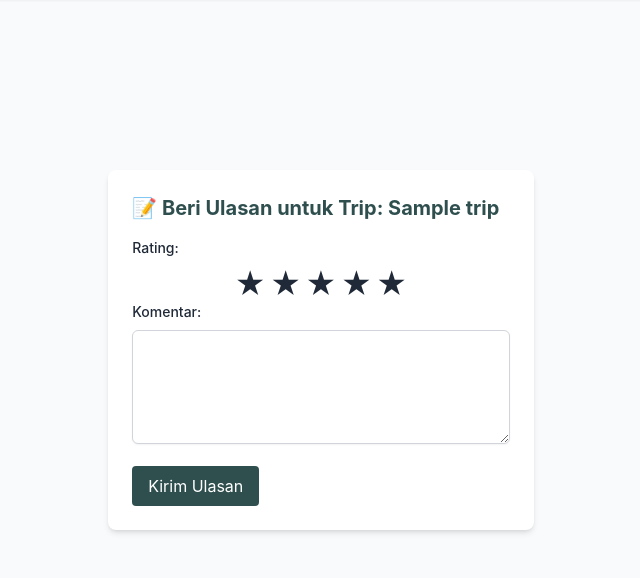
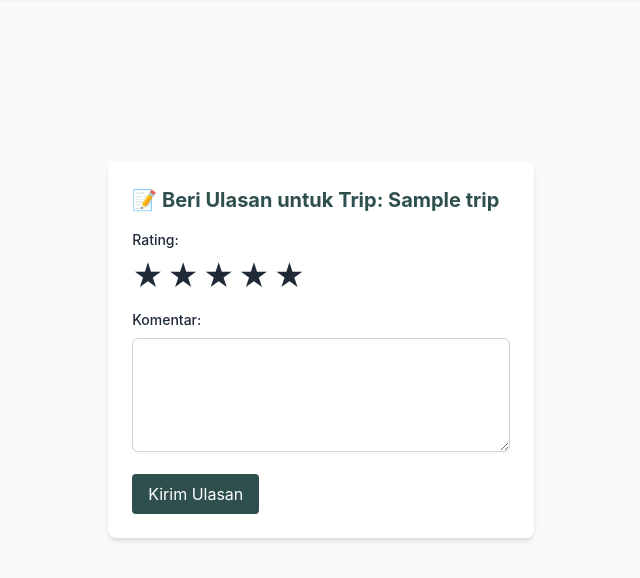
Before and after one commit to mutiaradevita/mountainmates, a Laravel app: template resources/views/peserta/ulasan/create.blade.php in a window 1280 px wide. Shown: the part 80-658 px from the top of the page, without its empty margins (319-959 px from the left). Run offline with Laravel 12, Linux system fonts and the light colour scheme; the template is opened without the code that fills it: most values are stand-ins (such as "Sample title", 1, 10 or a date in 2020); style sheets or scripts are compiled from the project's sources; some libraries are stand-ins or nearby versions.

Commit message:
fix create

```diff
--- a/resources/views/peserta/ulasan/create.blade.php
+++ b/resources/views/peserta/ulasan/create.blade.php
@@ -9,17 +9,14 @@
             @csrf
 
             <label class="block mb-2 text-sm text-gray-700 font-medium">Rating:</label>
-                <div class="flex flex-row-reverse justify-center gap-1">
-    @for ($i = 5; $i >= 1; $i--)
-        <div class="relative">
-            <input type="radio" name="rating" value="{{ $i }}" id="rating-{{ $i }}" class="sr-only peer" />
-            <label for="rating-{{ $i }}" class="text-3xl text-gray-300 cursor-pointer hover:text-yellow-300 peer-checked:text-yellow-400">
-                ★
-            </label>
-        </div>
+                <div class="flex gap-1 mb-4" id="star-rating">
+                     @for ($i = 5; $i >= 1; $i--)
+        <input type="radio" name="rating" value="{{ $i }}" id="rating-{{ $i }}" class="sr-only peer hidden">
+        <label for="rating-{{ $i }}" class="text-3xl cursor-pointer text-gray-300 peer-checked:text-yellow-400 hover:text-yellow-300">
+            ★
+        </label>
     @endfor
-</div>
-
+                </div>
 
             <label class="block mb-2 text-sm text-gray-700 font-medium">Komentar:</label>
             <textarea name="komentar" rows="4" class="w-full border-gray-300 rounded-md shadow-sm focus:ring-pine focus:border-pine">{{ old('komentar') }}</textarea>
```
